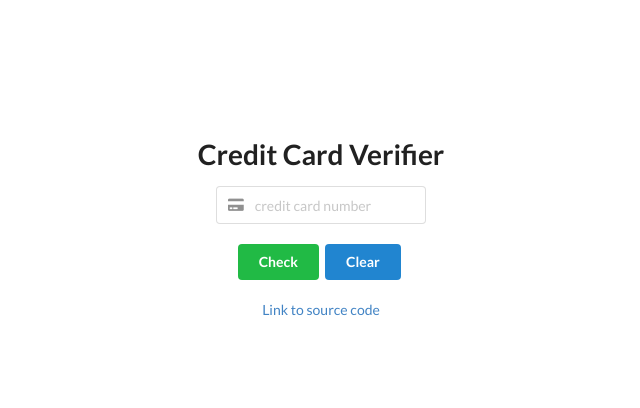
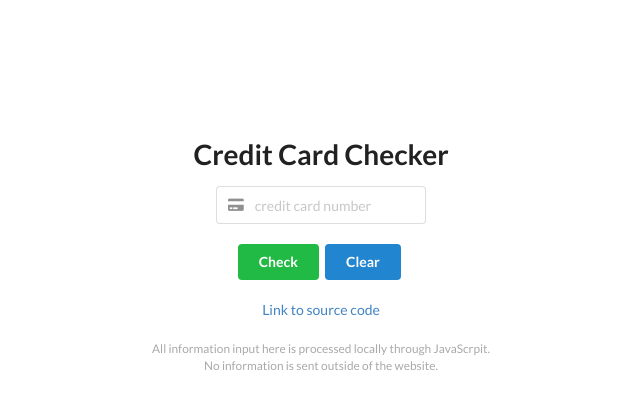
Before and after one commit to jaysonnutt/credit_card_checker, a plain HTML site: page index.html in a window 1280 px wide. Shown: the whole page, without its empty margins (319-959 px from the left). Drawn offline with nearby package versions, Linux system fonts and the light colour scheme.

Commit message:
added additional information about information input

```diff
--- a/index.html
+++ b/index.html
@@ -12,7 +12,7 @@
 
 <body>
     <div id='card_number'>
-        <h1 class="ui header">Credit Card Verifier</h1>
+        <h1 class="ui header">Credit Card Checker</h1>
         <div class="ui left icon input">
             <input type="tel" placeholder="credit card number" id='input'>
             <i class="credit card icon"></i>
@@ -24,6 +24,8 @@
         <div id='result'></div>
         <div id='card_type'></div>
         <a href="https://github.com/jaysonnutt/credit_card_checker" target="_blank">Link to source code</a>
+        <br><br>
+        <p id='disclaimer'>All information input here is processed locally through JavaScrpit.<br>No information is sent outside of the website.</p>
     </div>
 </body>
 
--- a/main.css
+++ b/main.css
@@ -2,3 +2,8 @@
     text-align: center;
     padding-top: 10em;
 }
+
+#disclaimer {
+    font-size: 0.85em;
+    color: #a9a9a9;
+}
```
